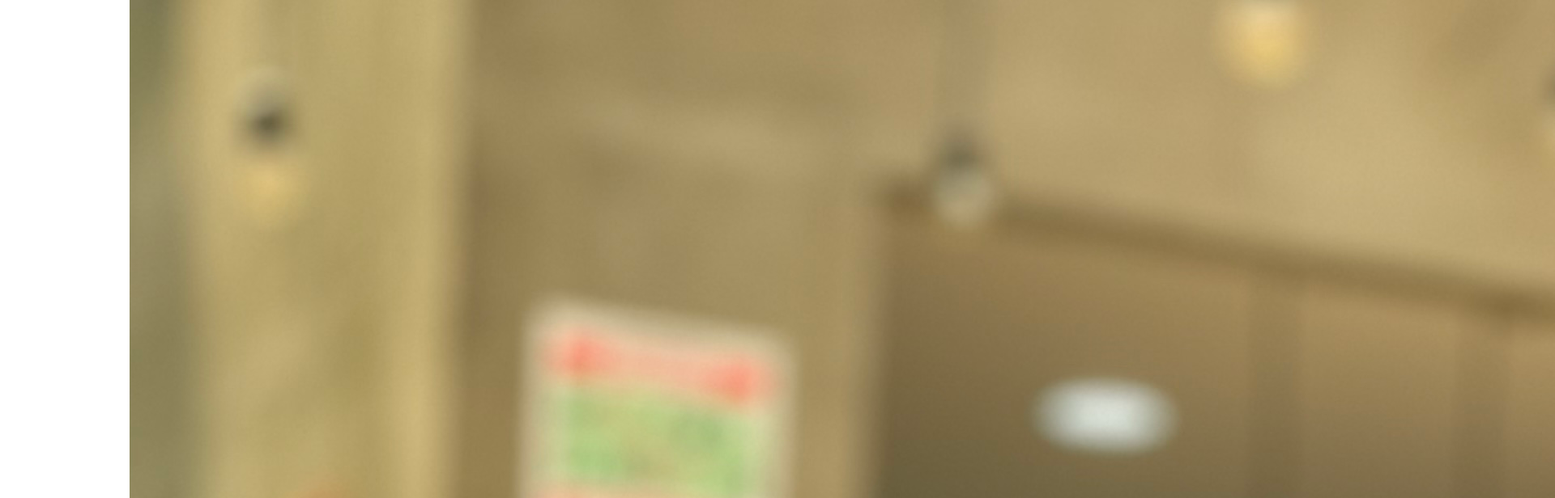
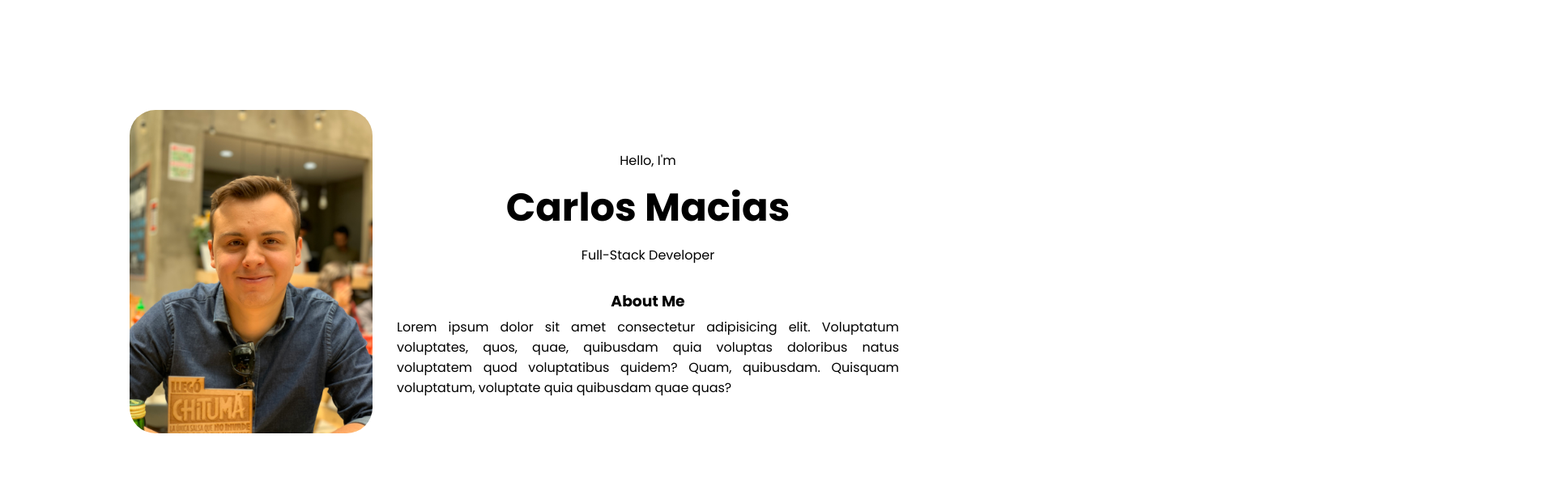
Before and after one commit to carlos-2mm/react-portfolio, a React (Vite) app: page / in a window 1280 px wide. Shown: the part 200-816 px from the top of the page at 81% size, 1920 px wide, since content can reach past the window. Built offline with nearby package versions, Linux system fonts and the light colour scheme.

Commit message:
feat(index.css):add style to About me section

```diff
--- a/src/components/pages/About.jsx
+++ b/src/components/pages/About.jsx
@@ -6,15 +6,22 @@ function About() {
       <div className="pic-container">
       <img className="about-pic" src="./public/img/Carlos-Macias.jpg" alt="Carlos Macias" />
       </div>
-      <p>Hello, I'm</p>
-      <h3>Carlos Macias</h3>
-      <p>Full-Stack Developer</p>
-      <p>
+      <div>
+      <div className="about-txt">
+      <p className="subtitle">Hello, I'm</p>
+      <h2 className="title">Carlos Macias</h2>
+      <p className="subtitle">Full-Stack Developer</p>
+      </div>
+      <div className="about-txt">
+      <h3 className="subtitle">About Me</h3>
+      <p className="txt-content">
         Lorem ipsum dolor sit amet consectetur adipisicing elit. Voluptatum
         voluptates, quos, quae, quibusdam quia voluptas doloribus natus
         voluptatem quod voluptatibus quidem? Quam, quibusdam. Quisquam
         voluptatum, voluptate quia quibusdam quae quas?
       </p>
+      </div>
+      </div>
     </section>
   );
 }
--- a/src/index.css
+++ b/src/index.css
@@ -137,6 +137,42 @@ section {
   margin-bottom: 1rem;
 }
 
+/* about me section */
+#about {
+  display: flex;
+  align-items: center;
+  justify-content: center;
+  gap: 20px;
+}
+
+.pic-container {
+  display: flex;
+  height: 400px;
+  width: 400px;
+  margin: auto 0;
+}
+
+.about-pic {
+  border-radius: 2rem;
+}
+
+.about-txt {
+  flex: 1;
+  padding: 10px;
+  align-self: center;
+  text-align: center;
+}
+
+.subtitle,
+.title {
+  margin: 0;
+  padding: 5px 0;
+}
+
+.txt-content {
+  text-align: justify;
+}
+
 /* buttons */
 
 .btn-container {
```
